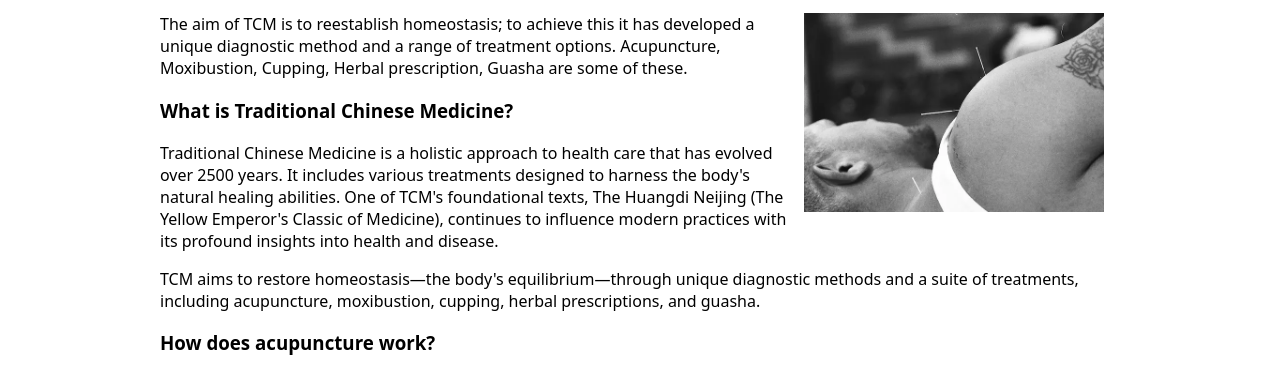
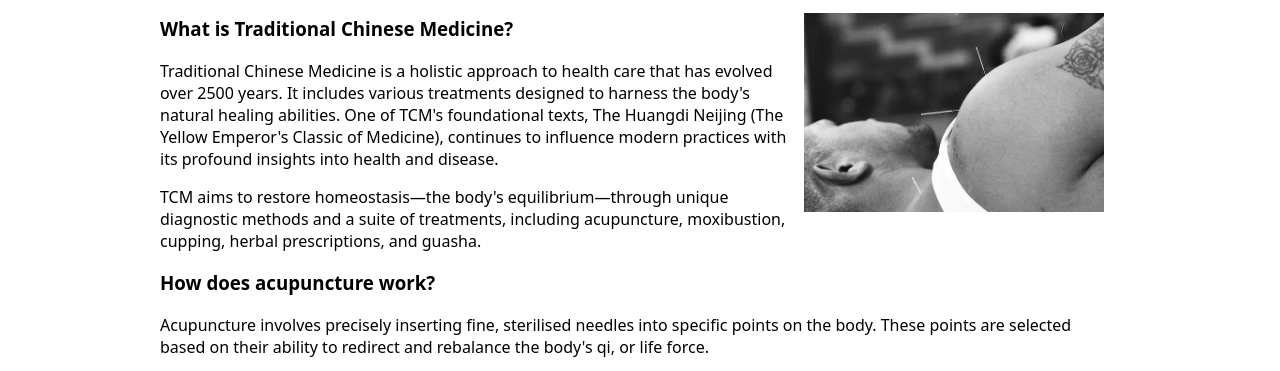
Before and after one commit to gideonLeRoux/southern-right-acupuncture, a plain HTML site: page acupuncture-treatment.html in a window 1280 px wide. Shown: the part 386-757 px from the top of the page. Drawn offline with Linux system fonts and the light colour scheme.

Commit message:
content fix

```diff
--- a/acupuncture-treatment.html
+++ b/acupuncture-treatment.html
@@ -103,12 +103,6 @@
                     <source srcset="images/images-last/acupuncture.webp" type="image/webp">
                     <img src="images/images-last/acupuncture.jpg" alt="Acupuncture treatment" loading="lazy" class="acupucture-image">
                 </picture>
-                <p>
-                    The aim of TCM is to reestablish homeostasis; to achieve this it has
-                    developed a unique diagnostic method and a range of treatment options.
-                    Acupuncture, Moxibustion, Cupping, Herbal prescription, Guasha are
-                    some of these.
-                </p>
                 <h3>What is Traditional Chinese Medicine?</h3>
                 <p>
                     Traditional Chinese Medicine is a holistic approach to health care that has evolved over 2500 years. It includes various treatments designed to harness the body's natural healing abilities. One of TCM's foundational texts, The Huangdi Neijing (The Yellow Emperor's Classic of Medicine), continues to influence modern practices with its profound insights into health and disease.
```
